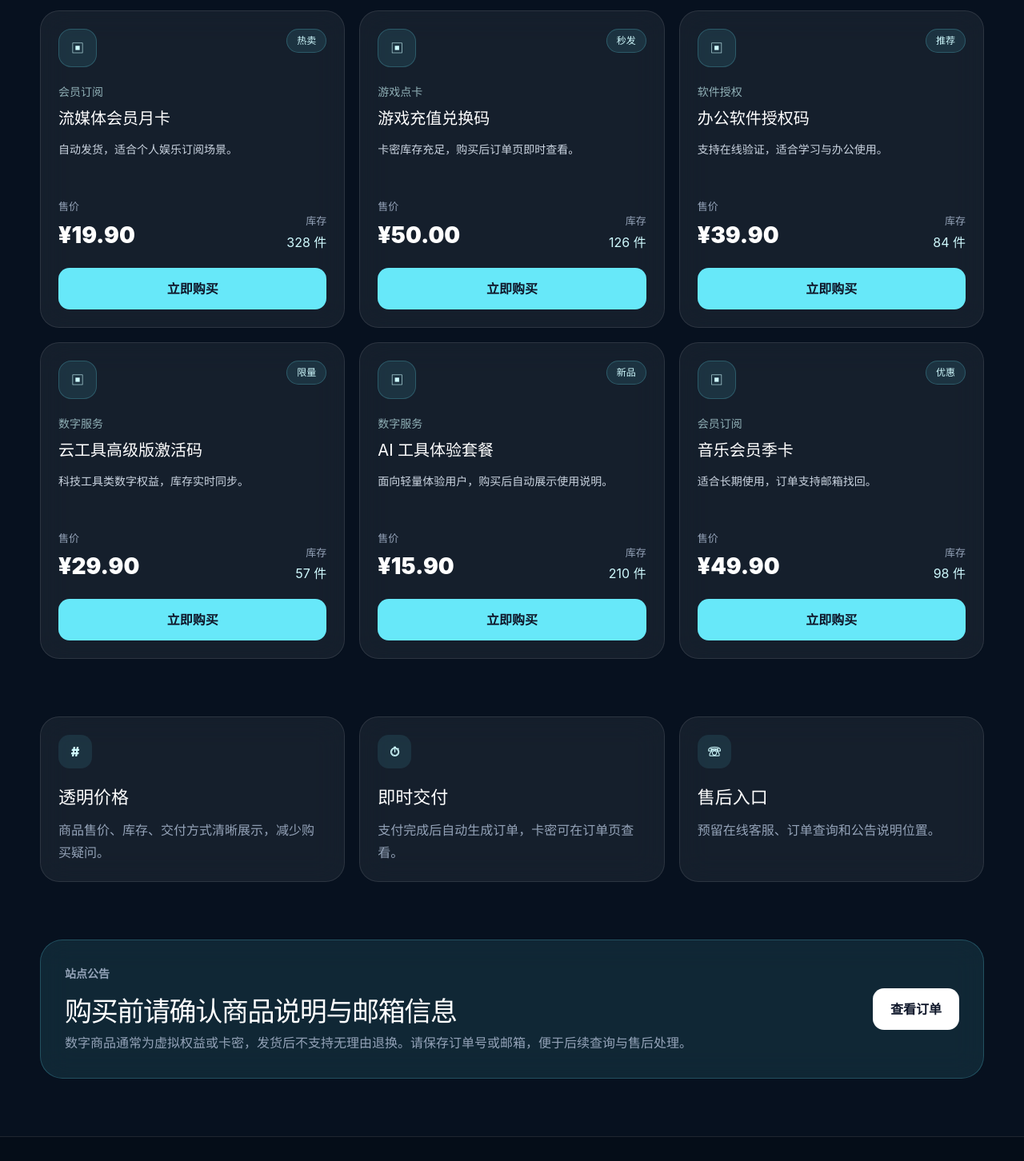
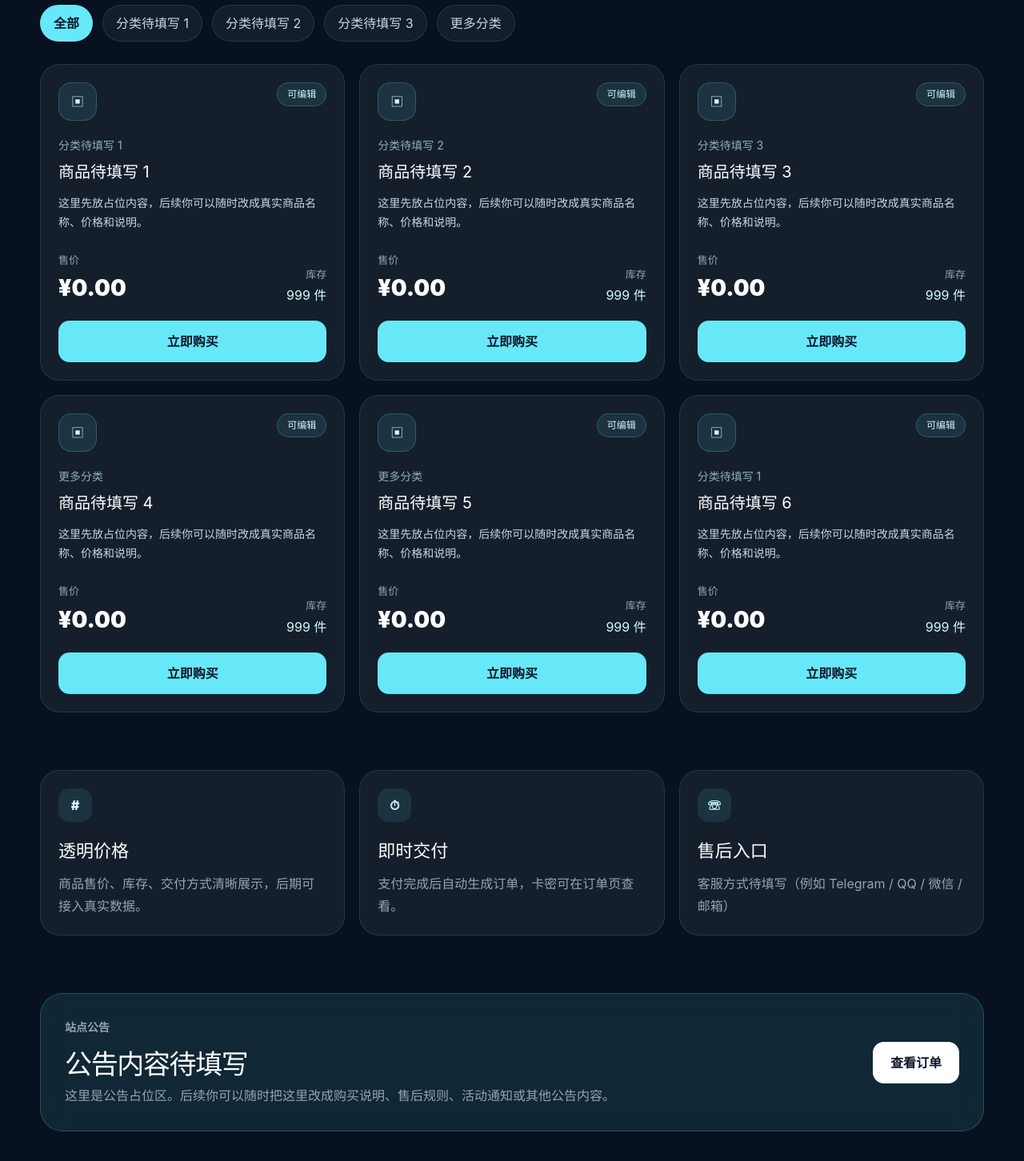
Before and after one commit to linhui45111/xxoo69-card-store, a React (Vite) app: page / in a window 1280 px wide. Shown: the part 980-2432 px from the top of the page at 80% size. Built offline with nearby package versions, Linux system fonts and the light colour scheme.

Commit message:
Refactor product data and site configuration
Updated product and category placeholders in App.jsx to more generic terms. Modified site configuration to use dynamic values.

```diff
--- a/src/App.jsx
+++ b/src/App.jsx
@@ -1,63 +1,72 @@
 import React, { useMemo, useState } from 'react'
 
-const categories = ['全部', '会员订阅', '游戏点卡', '软件授权', '数字服务']
+const categories = ['全部', '分类待填写 1', '分类待填写 2', '分类待填写 3', '更多分类']
 
 const products = [
   {
     id: 1,
-    name: '流媒体会员月卡',
-    category: '会员订阅',
-    price: 19.9,
-    stock: 328,
-    badge: '热卖',
-    desc: '自动发货，适合个人娱乐订阅场景。',
+    name: '商品待填写 1',
+    category: '分类待填写 1',
+    price: 0,
+    stock: 999,
+    badge: '可编辑',
+    desc: '这里先放占位内容，后续你可以随时改成真实商品名称、价格和说明。',
   },
   {
     id: 2,
-    name: '游戏充值兑换码',
-    category: '游戏点卡',
-    price: 50,
-    stock: 126,
-    badge: '秒发',
-    desc: '卡密库存充足，购买后订单页即时查看。',
+    name: '商品待填写 2',
+    category: '分类待填写 2',
+    price: 0,
+    stock: 999,
+    badge: '可编辑',
+    desc: '这里先放占位内容，后续你可以随时改成真实商品名称、价格和说明。',
   },
   {
     id: 3,
-    name: '办公软件授权码',
-    category: '软件授权',
-    price: 39.9,
-    stock: 84,
-    badge: '推荐',
-    desc: '支持在线验证，适合学习与办公使用。',
+    name: '商品待填写 3',
+    category: '分类待填写 3',
+    price: 0,
+    stock: 999,
+    badge: '可编辑',
+    desc: '这里先放占位内容，后续你可以随时改成真实商品名称、价格和说明。',
   },
   {
     id: 4,
-    name: '云工具高级版激活码',
-    category: '数字服务',
-    price: 29.9,
-    stock: 57,
-    badge: '限量',
-    desc: '科技工具类数字权益，库存实时同步。',
+    name: '商品待填写 4',
+    category: '更多分类',
+    price: 0,
+    stock: 999,
+    badge: '可编辑',
+    desc: '这里先放占位内容，后续你可以随时改成真实商品名称、价格和说明。',
   },
   {
     id: 5,
-    name: 'AI 工具体验套餐',
-    category: '数字服务',
-    price: 15.9,
-    stock: 210,
-    badge: '新品',
-    desc: '面向轻量体验用户，购买后自动展示使用说明。',
+    name: '商品待填写 5',
+    category: '更多分类',
+    price: 0,
+    stock: 999,
+    badge: '可编辑',
+    desc: '这里先放占位内容，后续你可以随时改成真实商品名称、价格和说明。',
   },
   {
     id: 6,
-    name: '音乐会员季卡',
-    category: '会员订阅',
-    price: 49.9,
-    stock: 98,
-    badge: '优惠',
-    desc: '适合长期使用，订单支持邮箱找回。',
+    name: '商品待填写 6',
+    category: '分类待填写 1',
+    price: 0,
+    stock: 999,
+    badge: '可编辑',
+    desc: '这里先放占位内容，后续你可以随时改成真实商品名称、价格和说明。',
   },
 ]
+
+const siteConfig = {
+  siteName: '超人科技',
+  domain: 'xxoo69.qzz.io',
+  noticeTitle: '公告内容待填写',
+  noticeText:
+    '这里是公告占位区。后续你可以随时把这里改成购买说明、售后规则、活动通知或其他公告内容。',
+  supportText: '客服方式待填写（例如 Telegram / QQ / 微信 / 邮箱）',
+}
 
 function ProductCard({ product }) {
   return (
@@ -106,6 +115,7 @@ export default function App() {
       <div className="background">
         <div className="glow glow-left" />
         <div className="glow glow-right" />
+        <div className="glow glow-bottom" />
         <div className="grid-bg" />
       </div>
 
@@ -114,8 +124,8 @@ export default function App() {
           <div className="brand">
             <div className="brand-logo">✦</div>
             <div>
-              <p className="brand-title">XXOO69 发卡中心</p>
-              <p className="brand-domain">xxoo69.qzz.io</p>
+              <p className="brand-title">{siteConfig.siteName}</p>
+              <p className="brand-domain">{siteConfig.domain}</p>
             </div>
           </div>
 
@@ -132,9 +142,9 @@ export default function App() {
         <div className="hero">
           <div className="hero-copy">
             <div className="pill">⚡ 自动发货 · 实时库存 · 安全下单</div>
-            <h1>简约、快速、有科技感的数字卡密商城</h1>
+            <h1>更明亮、更清爽、更有科技感的数字卡密商城</h1>
             <p className="hero-desc">
-              面向会员订阅、游戏点卡、软件授权和数字服务的自动化发卡平台。购买后自动展示卡密，支持订单查询与售后联系。
+              这是超人科技的前台首页。当前已改为浅色一点的科技风，并预留了商品、客服、公告等内容的占位区域，后续你可以随时继续修改。
             </p>
 
             <div className="hero-actions">
@@ -173,8 +183,8 @@ export default function App() {
         <div className="section-head">
           <div>
             <p className="eyebrow">商品中心</p>
-            <h2>选择你需要的数字商品</h2>
-            <p>分类筛选、关键词搜索、库存展示与一键购买，适合直接接入发卡系统后端。</p>
+            <h2>商品信息先预留，后续随时替换</h2>
+            <p>你以后只需要改上方的 categories 和 products 数组，就能把占位内容替换成真实商品。</p>
           </div>
 
           <label className="search">
@@ -207,25 +217,23 @@ export default function App() {
       </section>
 
       <section id="flow" className="container flow">
-        <div className="feature-card"><span>#</span><h3>透明价格</h3><p>商品售价、库存、交付方式清晰展示，减少购买疑问。</p></div>
+        <div className="feature-card"><span>#</span><h3>透明价格</h3><p>商品售价、库存、交付方式清晰展示，后期可接入真实数据。</p></div>
         <div className="feature-card"><span>⏱</span><h3>即时交付</h3><p>支付完成后自动生成订单，卡密可在订单页查看。</p></div>
-        <div className="feature-card"><span>☏</span><h3>售后入口</h3><p>预留在线客服、订单查询和公告说明位置。</p></div>
+        <div className="feature-card"><span>☏</span><h3>售后入口</h3><p>{siteConfig.supportText}</p></div>
       </section>
 
       <section id="notice" className="container notice">
         <div>
           <p className="eyebrow">站点公告</p>
-          <h2>购买前请确认商品说明与邮箱信息</h2>
-          <p>
-            数字商品通常为虚拟权益或卡密，发货后不支持无理由退换。请保存订单号或邮箱，便于后续查询与售后处理。
-          </p>
+          <h2>{siteConfig.noticeTitle}</h2>
+          <p>{siteConfig.noticeText}</p>
         </div>
         <button className="white-btn">查看订单</button>
       </section>
 
       <footer id="support" className="footer">
         <div className="container footer-inner">
-          <p>© 2026 XXOO69 发卡中心 · xxoo69.qzz.io</p>
+          <p>© 2026 {siteConfig.siteName} · {siteConfig.domain}</p>
           <div>
             <a href="#">服务条款</a>
             <a href="#">隐私政策</a>
```
